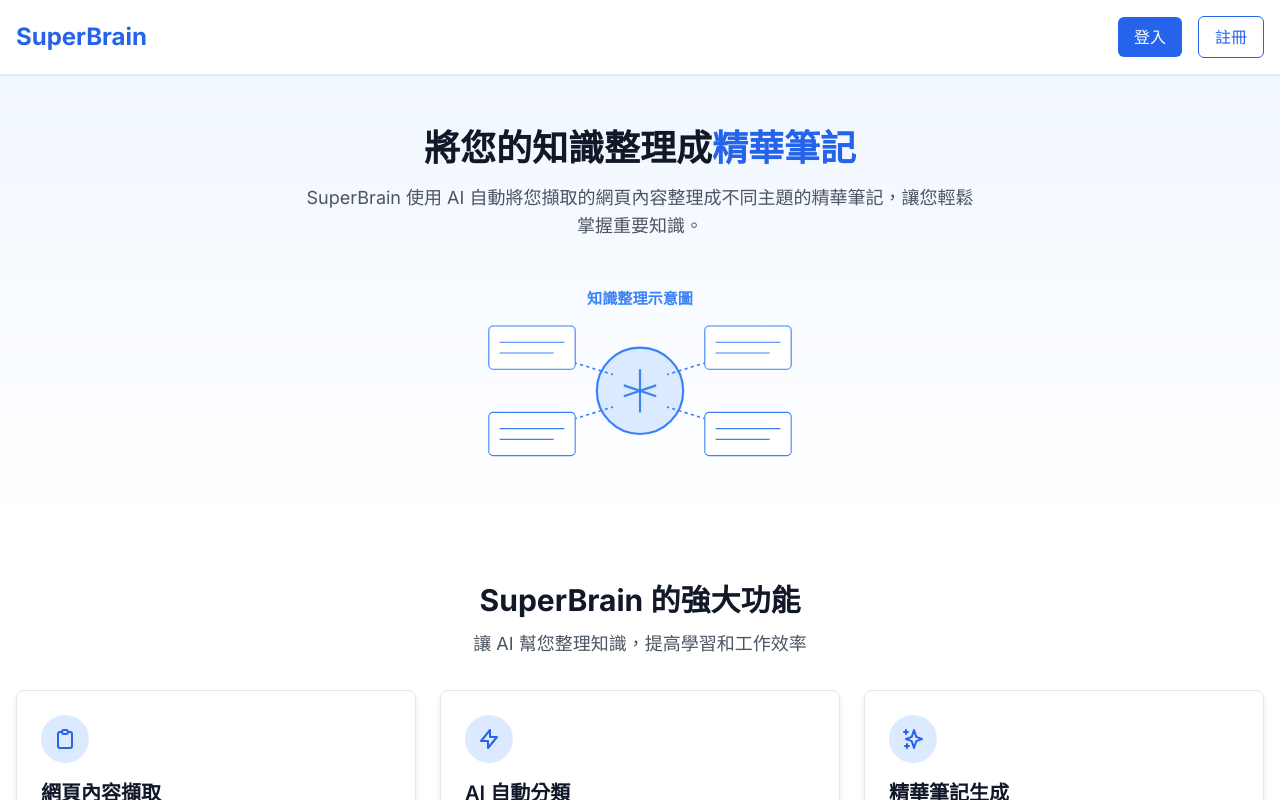
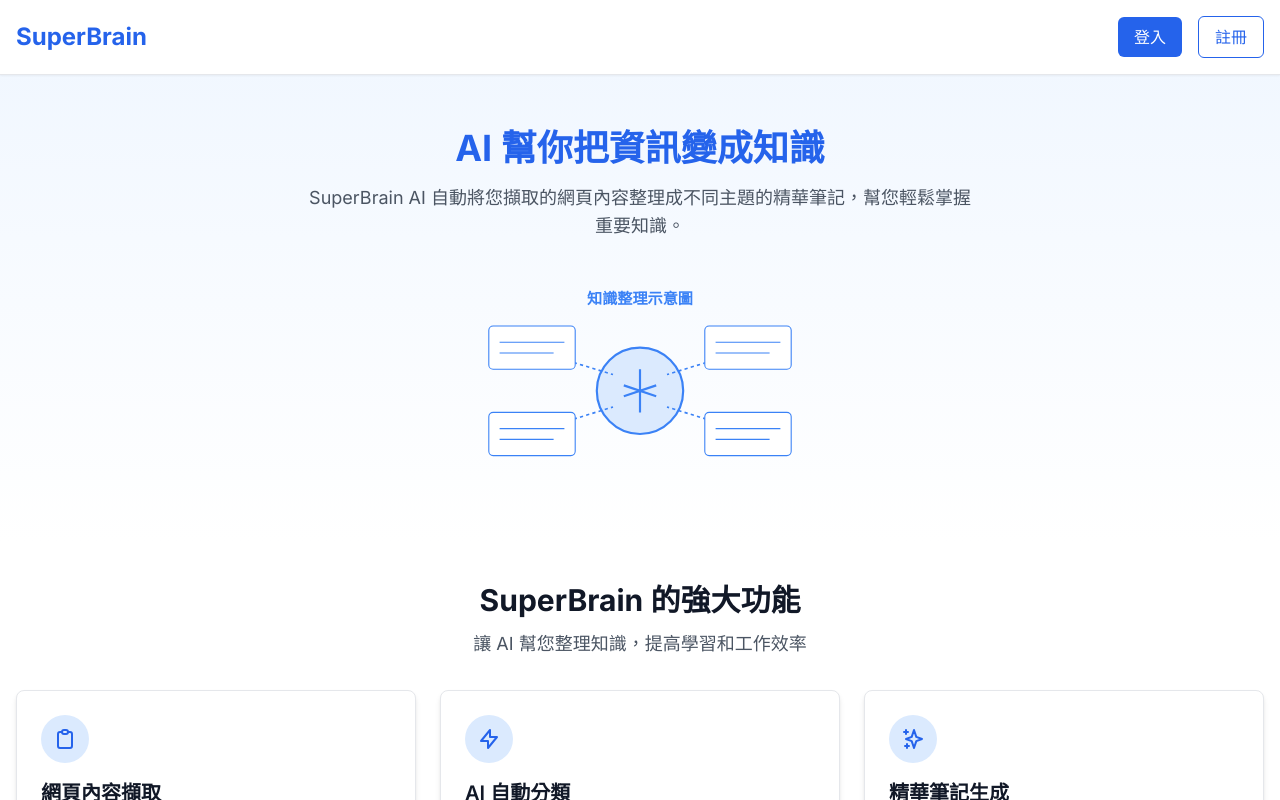
Before and after one commit to ahhwd/superbrain-cursor, a Next.js app: page / in a window 1280 px wide. Shown: the top 800 px of the page. Built offline with nearby package versions, Linux system fonts and the light colour scheme.

Commit message:
穩定版本。主要修復了 landing page 的 UI 顯示

```diff
--- a/app/dashboard/highlights/page.tsx
+++ b/app/dashboard/highlights/page.tsx
@@ -106,7 +106,7 @@ export default function HighlightsPage() {
   return (
     <main className="p-8">
       <h1 className="text-2xl font-bold mb-6 text-gray-900">精華筆記</h1>
-      <p className="text-gray-600 mb-6">AI 將您儲存的擷取內容自動整理成不同主題的精華筆記</p>
+      <p className="text-gray-600 mb-6">AI 將您從網頁儲存的擷取內容自動整理成不同主題的精華筆記</p>
 
       {error && (
         <div className="bg-red-100 border border-red-400 text-red-700 px-4 py-3 rounded mb-4">
--- a/app/dashboard/page.tsx
+++ b/app/dashboard/page.tsx
@@ -7,8 +7,8 @@ export default function DashboardPage() {
   const { data: session } = useSession();
 
   const menuItems = [
-    { name: '精華筆記', href: '/dashboard/highlights', icon: 'star', description: '查看您標記為精華的筆記內容' },
-    { name: '擷取內容', href: '/dashboard/capture', icon: 'capture', description: '查看所有已擷取的網頁內容' },
+    { name: '精華筆記', href: '/dashboard/highlights', icon: 'star', description: '查看 AI 為您整理的精華筆記' },
+    { name: '擷取內容', href: '/dashboard/capture', icon: 'capture', description: '查看您已擷取的網頁內容' },
   ];
 
   return (
@@ -16,7 +16,7 @@ export default function DashboardPage() {
       <div className="bg-white shadow-lg rounded-lg p-4 sm:p-6 mb-4 sm:mb-6">
         <h1 className="text-xl sm:text-2xl font-bold mb-2 sm:mb-4 text-gray-900">歡迎使用 SuperBrain</h1>
         <p className="text-gray-600 text-sm sm:text-base">
-          您的個人知識管理助手，幫助您整理和管理網頁內容。
+          您的 AI 知識助手，幫助您將資訊整理變成知識。
         </p>
       </div>
 
--- a/app/page.tsx
+++ b/app/page.tsx
@@ -27,10 +27,10 @@ export default function Home() {
         <div className="container mx-auto px-4">
           <div className="text-center">
             <h1 className="text-3xl sm:text-4xl font-bold text-gray-900 mb-4">
-              將您的知識整理成<span className="text-blue-600">精華筆記</span>
+              <span className="text-blue-600">AI 幫你把資訊變成知識</span>
             </h1>
             <p className="text-lg text-gray-600 mb-6 max-w-2xl mx-auto">
-              SuperBrain 使用 AI 自動將您擷取的網頁內容整理成不同主題的精華筆記，讓您輕鬆掌握重要知識。
+              SuperBrain AI 自動將您擷取的網頁內容整理成不同主題的精華筆記，幫您輕鬆掌握重要知識。
             </p>
 
             {/* 示意圖 - 使用內聯 SVG */}
```
